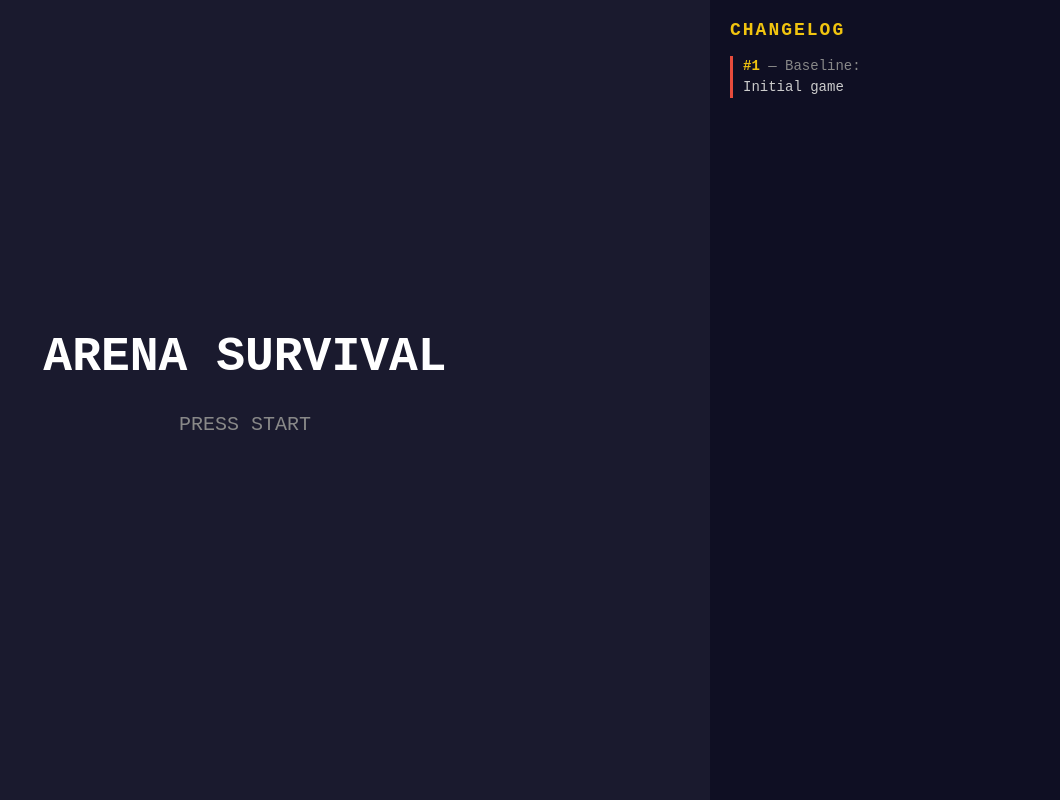
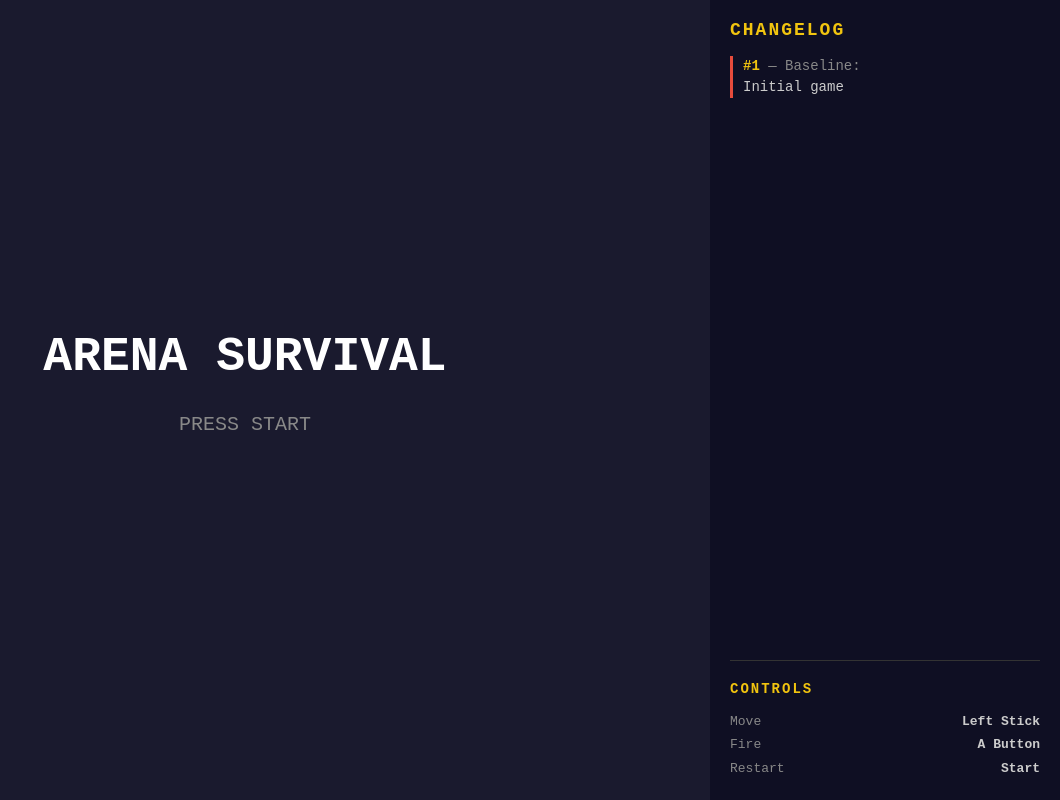
Before and after one commit to benstein/makerfaire2026, a website built with Vite: page index.html in a window 1280 px wide. Shown: the whole page, without its empty margins (220-1280 px from the left). Built offline with nearby package versions, Linux system fonts and the light colour scheme.

Commit message:
Add controls help text to bottom of changelog panel

```diff
--- a/index.html
+++ b/index.html
@@ -25,6 +25,32 @@
       overflow-y: auto;
       font-family: 'Courier New', monospace;
       color: #ccc;
+      display: flex;
+      flex-direction: column;
+    }
+    #changelog-entries { flex: 1; }
+    #controls-help {
+      border-top: 1px solid #333;
+      padding-top: 16px;
+      margin-top: 16px;
+      font-size: 13px;
+      color: #888;
+      line-height: 1.8;
+    }
+    #controls-help h3 {
+      color: #f1c40f;
+      font-size: 14px;
+      text-transform: uppercase;
+      letter-spacing: 2px;
+      margin-bottom: 8px;
+    }
+    #controls-help .control-row {
+      display: flex;
+      justify-content: space-between;
+    }
+    #controls-help .control-key {
+      color: #ccc;
+      font-weight: bold;
     }
     #changelog-panel h2 {
       color: #f1c40f;
@@ -51,6 +77,12 @@
     <div id="changelog-panel">
       <h2>Changelog</h2>
       <div id="changelog-entries"></div>
+      <div id="controls-help">
+        <h3>Controls</h3>
+        <div class="control-row"><span>Move</span><span class="control-key">Left Stick</span></div>
+        <div class="control-row"><span>Fire</span><span class="control-key">A Button</span></div>
+        <div class="control-row"><span>Restart</span><span class="control-key">Start</span></div>
+      </div>
     </div>
   </div>
   <script type="module" src="/src/main.js"></script>
```
